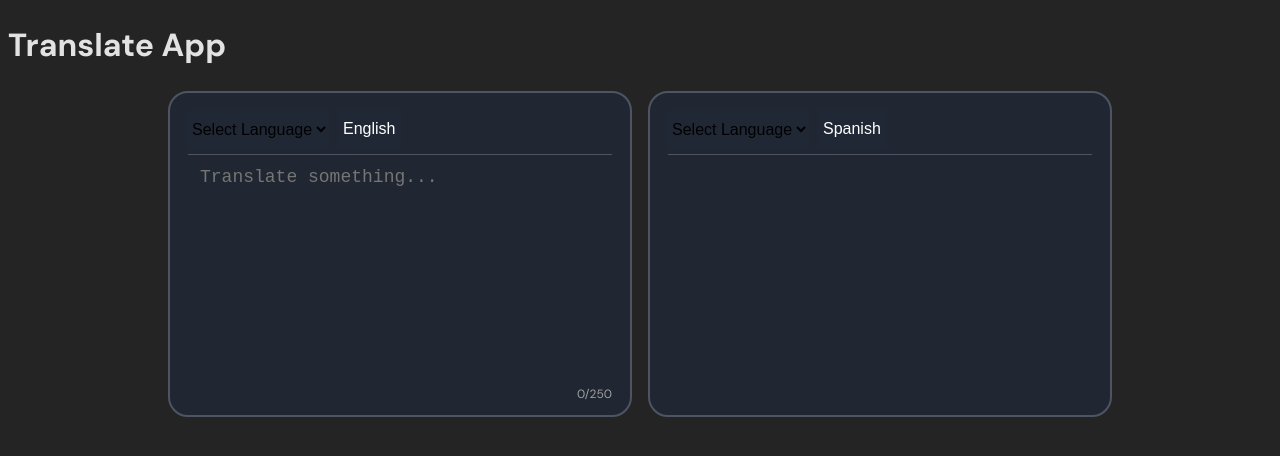
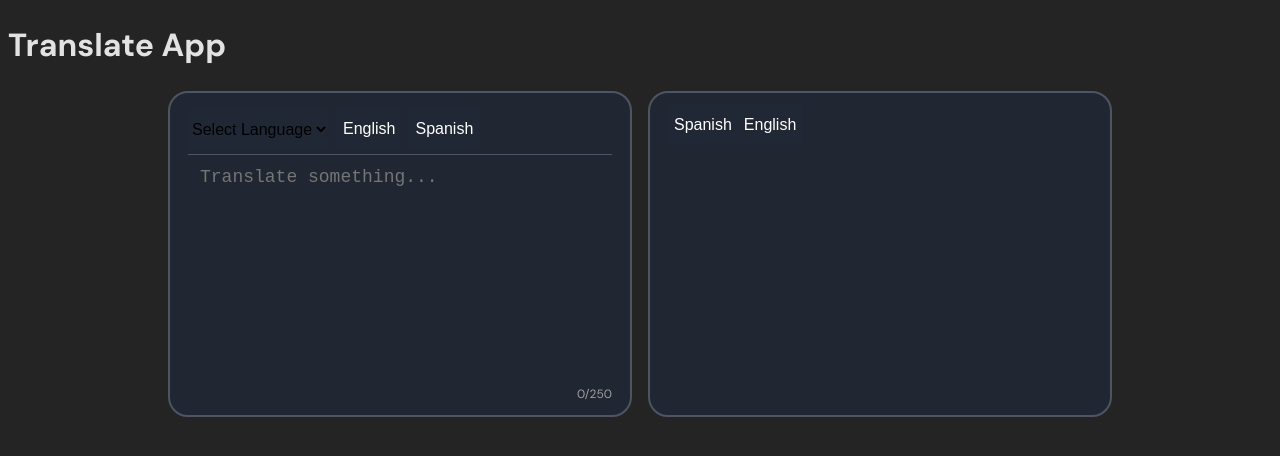
Before and after one commit to Marcobc-exe/translate-app, a React (Vite) app: page / in a window 1280 px wide. Shown: the top 456 px of the page. Built offline with nearby package versions, Linux system fonts and the light colour scheme.

Commit message:
funct: Switching language when click on the same lang

```diff
--- a/src/components/Selects/SelectLanguage.tsx
+++ b/src/components/Selects/SelectLanguage.tsx
@@ -6,15 +6,15 @@ import { Grid } from "@mui/material";
 import { BtnDefaultLanguage } from "../buttons/BtnDefaultLanguage";
 
 type Props = {
-  source?: Language;
-  target?: Language;
+  lang: Language;
   handleLanguage: (lang: Language) => void;
+  handleSelectLang: (lang: Language) => void;
 };
 
 export const SelectLanguage: FC<Props> = ({
-  source,
-  target,
+  lang,
   handleLanguage,
+  handleSelectLang,
 }) => {
   return (
     <Grid
@@ -30,17 +30,14 @@ export const SelectLanguage: FC<Props> = ({
           <option
             key={lang.code}
             className="langOption"
-            onClick={() => handleLanguage(lang)}
+            onClick={() => handleSelectLang(lang)}
           >
             {lang.label}
           </option>
         ))}
       </select>
-      {source ? (
-        <BtnDefaultLanguage source={source} handleLanguage={handleLanguage} />
-      ) : (
-        <BtnDefaultLanguage target={target} handleLanguage={handleLanguage} />
-      )}
+      <BtnDefaultLanguage lang={lang} handleLanguage={handleLanguage} />
+      <BtnDefaultLanguage lang={LANGUAGES[1]} handleLanguage={handleLanguage} />
     </Grid>
   );
 };
--- a/src/components/buttons/BtnDefaultLanguage.tsx
+++ b/src/components/buttons/BtnDefaultLanguage.tsx
@@ -3,27 +3,14 @@ import type { FC } from "react";
 import type { Language } from "../../types/languages";
 
 type Props = {
-  source?: Language;
-  target?: Language;
+  lang: Language;
   handleLanguage: (lang: Language) => void;
 };
 
-export const BtnDefaultLanguage: FC<Props> = ({
-  source,
-  target,
-  handleLanguage,
-}) => {
-  const handleOnClick = () => {
-    if (source) return handleLanguage(source);
-    if (target) handleLanguage(target);
-  };
-
+export const BtnDefaultLanguage: FC<Props> = ({ lang, handleLanguage }) => {
   return (
-    <button
-      className="btnTranslate"
-      onClick={handleOnClick}
-    >
-      {source?.label ?? target?.label}
+    <button className="btnTranslate" onClick={() => handleLanguage(lang)}>
+      {lang.label}
     </button>
   );
 };
--- a/src/components/translator/Translator.tsx
+++ b/src/components/translator/Translator.tsx
@@ -8,6 +8,7 @@ import { Grid, useMediaQuery, useTheme } from "@mui/material";
 import { useDebounce } from "../../hooks/useDebounce";
 import type { Language } from "../../types/languages";
 import { LANGUAGES } from "../../consts/Languages";
+import { BtnDefaultLanguage } from "../buttons/BtnDefaultLanguage";
 
 const MAX_LENGTH = 250;
 
@@ -39,6 +40,31 @@ export const Translator = () => {
     });
   };
 
+  /**
+   * Todo functions and behaviors list about the button language:
+   *
+   * [x] if both sides have same language switch them - Done
+   * [] Highligth current lang btn - Doing
+   * [] if click on button open select language modal
+   */
+  const handleLeftLanguage = (lang: Language) => {
+    if (lang.label === target.label) {
+      setSource(target);
+      setTarget(source);
+      return;
+    }
+  };
+
+  const handleRightLanguage = (lang: Language) => {
+    if (lang.label === source.label) {
+      setSource(target);
+      setTarget(source);
+      return;
+    }
+  };
+
+  const handleSelectLang = () => {};
+
   useEffect(() => {
     if (!debounceInput.trim()) return reset();
     handleTranslate(debounceInput.trim());
@@ -65,7 +91,11 @@ export const Translator = () => {
         }}
       >
         <Grid spacing={2}>
-          <SelectLanguage source={source} handleLanguage={setSource} />
+          <SelectLanguage
+            lang={source}
+            handleLanguage={handleLeftLanguage}
+            handleSelectLang={handleSelectLang}
+          />
           <TextArea
             value={input}
             maxLength={MAX_LENGTH}
@@ -85,7 +115,14 @@ export const Translator = () => {
           border: "2px solid #4D5562",
         }}
       >
-        <SelectLanguage target={target} handleLanguage={setTarget} />
+        <BtnDefaultLanguage
+          lang={target}
+          handleLanguage={handleRightLanguage}
+        />
+        <BtnDefaultLanguage
+          lang={LANGUAGES[0]}
+          handleLanguage={handleRightLanguage}
+        />
         <TranslateMessages isError={isError} isPending={isPending} />
         <OutPutTextArea
           value={data?.responseData.translatedText}
```
